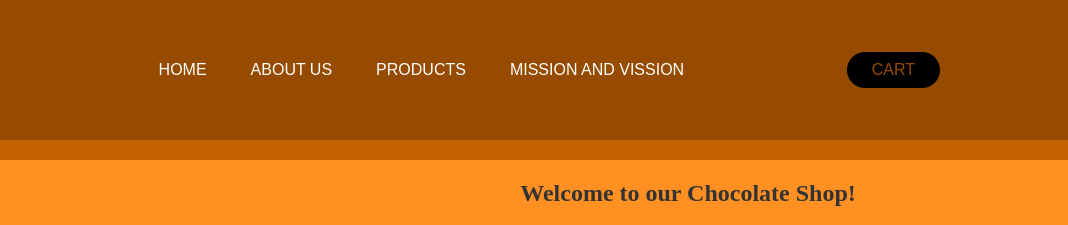
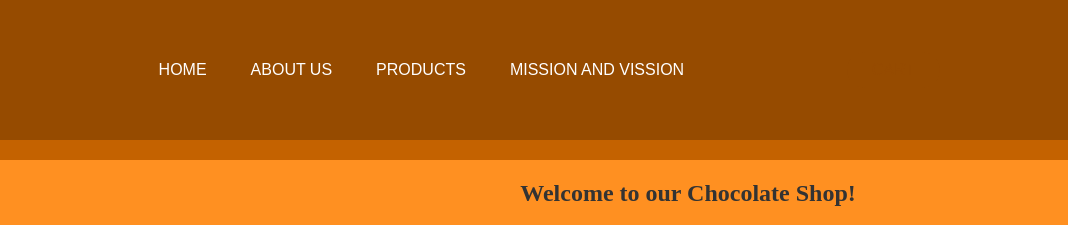
Before and after one commit to Shr1mpS3/Choke-O, a plain HTML site: page Products.html in a window 1280 px wide. Shown: the top 225 px of the page, 212-1280 px from the left. Drawn offline with Linux system fonts and the light colour scheme.

Commit message:
Update Products.html

```diff
--- a/Products.html
+++ b/Products.html
@@ -99,7 +99,7 @@ header {
 
 button {
     padding: 9px 25px;
-    background-color: rgb(0, 0, 0);
+    background-color: #964B00;
     border: none;
     border-radius: 50px;
     cursor: pointer;
```
